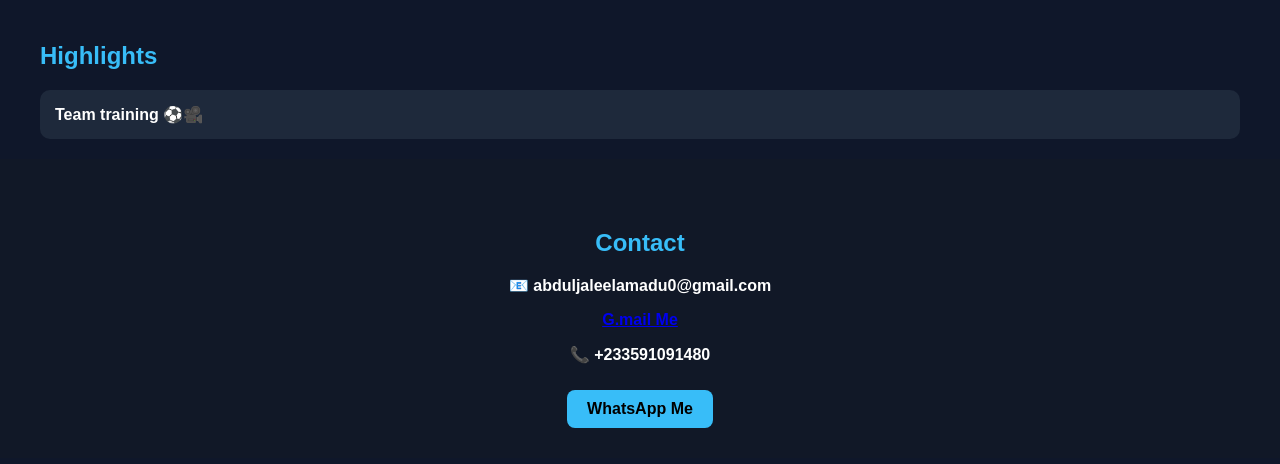
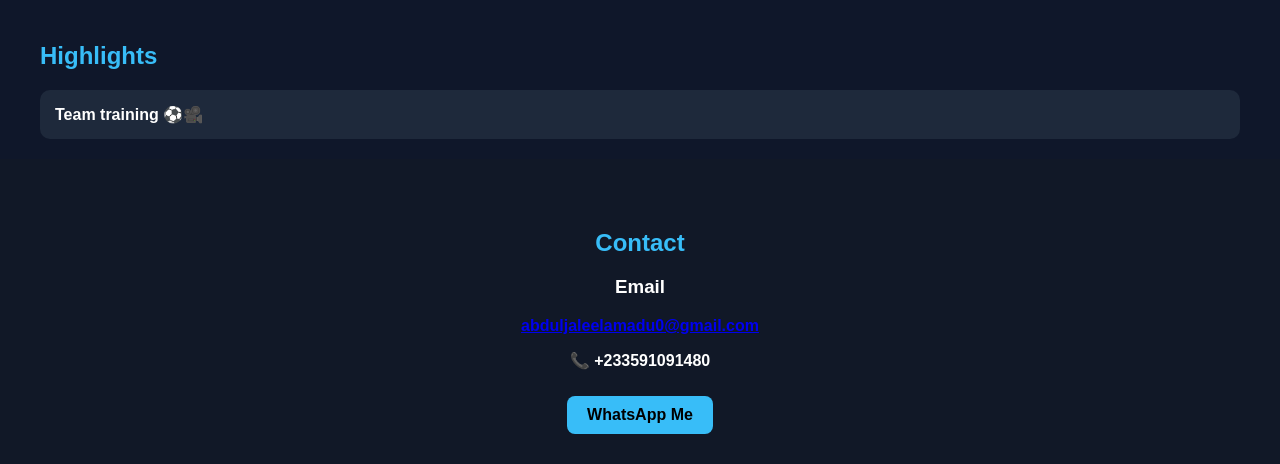
Before and after one commit to abduljaleelamadu/Football-portfolio, a plain HTML site: page index.html in a window 1280 px wide. Shown: the part 1142-1606 px from the top of the page. Drawn offline with Linux system fonts and the light colour scheme.

Commit message:
Revise contact section with email details
Updated contact information and email link formatting.

```diff
--- a/index.html
+++ b/index.html
@@ -116,9 +116,10 @@
     <!-- CONTACT -->
     <div class="contact">
         <h2>Contact</h2>
-        <p>📧 abduljaleelamadu0@gmail.com</p>
-        <a class=“btn” href=“https://g.mail/abduljaleelamadu0@gmail.com” target=”_blank“>
-            G.mail Me</a>
+        <h3>Email</h3>
+<a href="abduljaleelamadu0@gmail.com.com">
+    abduljaleelamadu0@gmail.com
+</a>
 
         <p>📞 +233591091480</p>
 
```
